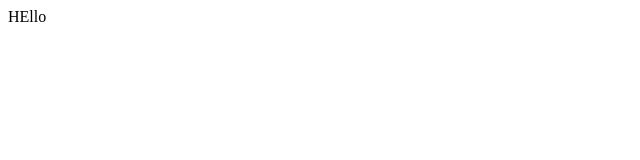
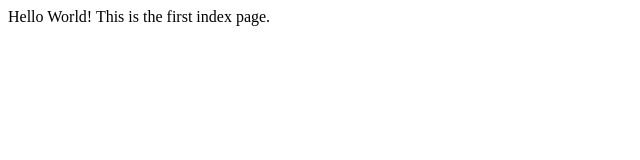
Before and after one commit to abhit-28/first, a plain HTML site: page index.html in a window 1280 px wide. Shown: the whole page, without its empty margins (0-640 px from the left). Drawn offline with Linux system fonts and the light colour scheme.

Commit message:
added a line

```diff
--- a/index.html
+++ b/index.html
@@ -1,3 +1,3 @@
 <p>
-    HEllo
+Hello World! This is the first index page.
 </p>
```
